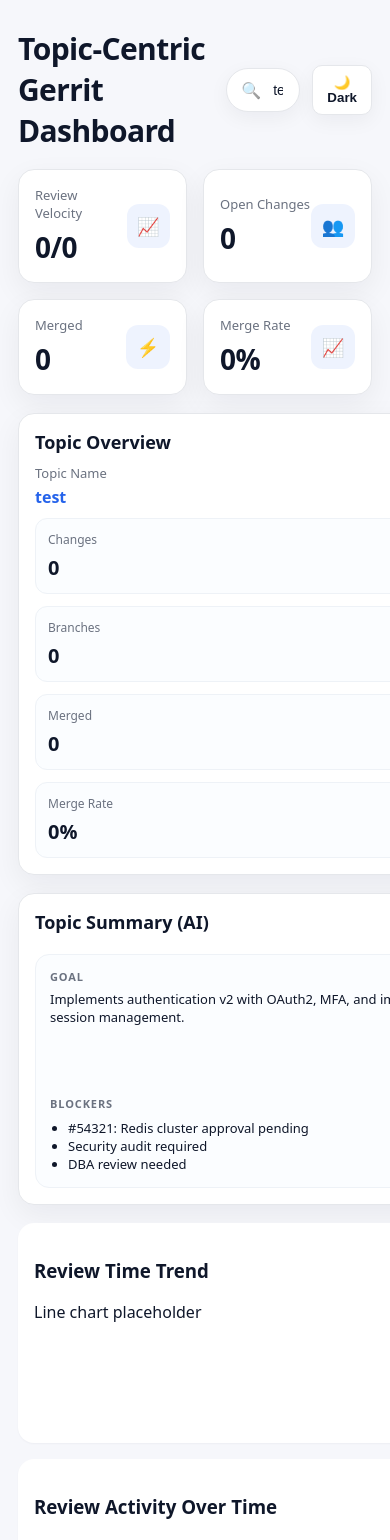
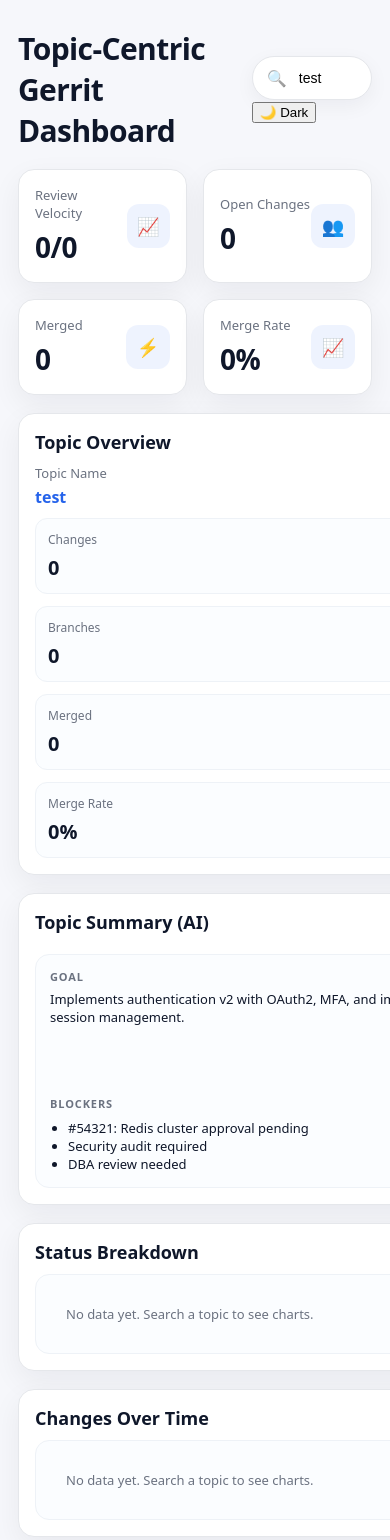
Before and after one commit to neginjanfada/topic-centric-gerrit-dashboard, a React app in the folder frontend/: page / in a window 390 px wide. Shown: the top 1540 px of the page. Built offline with nearby package versions, Linux system fonts and the light colour scheme; no server answers; the HTML template or start-up script is replaced by a standard one.

Commit message:
Improve charts styling and match Figma design

```diff
--- a/frontend/package.json
+++ b/frontend/package.json
@@ -11,7 +11,8 @@
   },
   "dependencies": {
     "react": "^19.2.0",
-    "react-dom": "^19.2.0"
+    "react-dom": "^19.2.0",
+    "recharts": "^3.7.0"
   },
   "devDependencies": {
     "@eslint/js": "^9.39.1",
--- a/frontend/src/App.css
+++ b/frontend/src/App.css
@@ -1,44 +1,18 @@
 :root {
   --bg: #f6f8fb;
   --card: #ffffff;
-  --cardSoft: #fbfdff;
-
   --text: #0f172a;
   --muted: #6b7280;
-
   --border: #e5e7eb;
-  --borderSoft: #eef2f7;
-
   --shadow: 0 10px 30px rgba(15, 23, 42, 0.06);
   --radius: 16px;
-
   --blue: #2563eb;
-  --iconBg: rgba(37, 99, 235, 0.08);
-}
-
-:root[data-theme="dark"] {
-  --bg: #0b1220;
-  --card: #0f172a;
-  --cardSoft: #111c2f;
-
-  --text: #e5e7eb;
-  --muted: #9ca3af;
-
-  --border: rgba(255, 255, 255, 0.12);
-  --borderSoft: rgba(255, 255, 255, 0.08);
-
-  --shadow: 0 10px 30px rgba(0, 0, 0, 0.45);
-
-  --blue: #60a5fa;
-  --iconBg: rgba(96, 165, 250, 0.16);
 }
 
 * { box-sizing: border-box; }
-
 body {
   margin: 0;
-  font-family: ui-sans-serif, system-ui, -apple-system, Segoe UI, Roboto, Arial,
-    "Apple Color Emoji", "Segoe UI Emoji";
+  font-family: ui-sans-serif, system-ui, -apple-system, Segoe UI, Roboto, Arial, "Apple Color Emoji", "Segoe UI Emoji";
   background: var(--bg);
   color: var(--text);
 }
@@ -54,7 +28,6 @@ body {
   font-size: 30px;
   font-weight: 800;
   letter-spacing: -0.02em;
-  color: var(--text) !important;
 }
 
 .topbar {
@@ -65,16 +38,10 @@ body {
   margin-bottom: 18px;
 }
 
-.topbarRight {
-  display: flex;
-  align-items: center;
-  gap: 12px;
-}
-
 .searchBox {
   width: 420px;
   max-width: 48vw;
-  background: var(--card);
+  background: #fff;
   border: 1px solid var(--border);
   border-radius: 999px;
   padding: 10px 14px;
@@ -92,18 +59,11 @@ body {
   width: 100%;
   font-size: 14px;
   background: transparent;
-  color: var(--text);
 }
 
-.themeBtn {
-  background: var(--card);
-  color: var(--text);
-  border: 1px solid var(--border);
-  padding: 9px 14px;
-  border-radius: 10px;
-  font-weight: 800;
-  cursor: pointer;
-  box-shadow: 0 6px 20px rgba(15, 23, 42, 0.05);
+.searchInput:disabled {
+  opacity: 0.6;
+  cursor: not-allowed;
 }
 
 .statsRow {
@@ -125,7 +85,7 @@ body {
 }
 
 .statLabel { font-size: 13px; color: var(--muted); margin-bottom: 6px; }
-.statValue { font-size: 28px; font-weight: 800; letter-spacing: -0.02em; color: var(--text); }
+.statValue { font-size: 28px; font-weight: 800; letter-spacing: -0.02em; }
 
 .statIcon {
   width: 44px;
@@ -133,7 +93,7 @@ body {
   border-radius: 12px;
   display: grid;
   place-items: center;
-  background: var(--iconBg);
+  background: rgba(37, 99, 235, 0.08);
   font-size: 18px;
 }
 
@@ -162,7 +122,6 @@ body {
   font-size: 18px;
   font-weight: 800;
   margin-bottom: 10px;
-  color: var(--text);
 }
 
 .cardHeaderRow {
@@ -176,10 +135,7 @@ body {
 .muted { color: var(--muted); font-size: 13px; }
 .bold { font-weight: 800; }
 .link { color: var(--blue); font-weight: 700; cursor: pointer; }
-.mono {
-  font-family: ui-monospace, SFMono-Regular, Menlo, Monaco, Consolas,
-    "Liberation Mono", "Courier New", monospace;
-}
+.mono { font-family: ui-monospace, SFMono-Regular, Menlo, Monaco, Consolas, "Liberation Mono", "Courier New", monospace; }
 
 .primaryBtn {
   background: var(--blue);
@@ -205,22 +161,22 @@ body {
 }
 
 .miniStat {
-  border: 1px solid var(--borderSoft);
+  border: 1px solid #eef2f7;
   border-radius: 12px;
   padding: 12px;
-  background: var(--cardSoft);
+  background: #fbfdff;
 }
 
 .miniLabel { color: var(--muted); font-size: 12px; margin-bottom: 6px; }
-.miniValue { font-size: 20px; font-weight: 900; color: var(--text); }
+.miniValue { font-size: 20px; font-weight: 900; }
 
 .span2 { grid-column: 1 / -1; }
 
 .listBox {
-  border: 1px solid var(--borderSoft);
+  border: 1px solid #eef2f7;
   border-radius: 14px;
   padding: 10px;
-  background: var(--cardSoft);
+  background: #fbfdff;
 }
 
 .listRow {
@@ -229,35 +185,27 @@ body {
   gap: 12px;
   padding: 10px 10px;
   border-radius: 12px;
-  color: var(--text);
 }
 
-.listRow + .listRow { border-top: 1px solid var(--borderSoft); }
+.listRow + .listRow { border-top: 1px solid #eef2f7; }
 
 .summaryBox {
-  border: 1px solid var(--borderSoft);
+  border: 1px solid #eef2f7;
   border-radius: 14px;
-  background: var(--cardSoft);
+  background: #fbfdff;
   padding: 14px;
   display: grid;
   grid-template-columns: repeat(4, 1fr);
   gap: 14px;
 }
 
-.summaryLabel {
-  font-size: 11px;
-  color: var(--muted);
-  font-weight: 800;
-  letter-spacing: 0.08em;
-}
-
-.summaryText { margin-top: 6px; font-size: 13px; line-height: 1.4; color: var(--text); }
+.summaryLabel { font-size: 11px; color: var(--muted); font-weight: 800; letter-spacing: 0.08em; }
+.summaryText { margin-top: 6px; font-size: 13px; line-height: 1.4; }
 
 .summaryList {
   margin: 8px 0 0;
   padding-left: 18px;
   font-size: 13px;
-  color: var(--text);
 }
 
 .activityList, .contributorsList {
@@ -266,32 +214,18 @@ body {
   gap: 10px;
 }
 
-/* Scroll support for Recent Activity */
-.activityScroll {
-  max-height: 240px;
-  overflow-y: auto;
-  padding-right: 6px;
-}
-
-/* nice scrollbar */
-.activityScroll::-webkit-scrollbar { width: 8px; }
-.activityScroll::-webkit-scrollbar-thumb {
-  background: var(--border);
-  border-radius: 999px;
-}
-
 .activityItem {
-  border: 1px solid var(--borderSoft);
+  border: 1px solid #eef2f7;
   border-radius: 14px;
   padding: 12px;
-  background: var(--card);
+  background: #fff;
 }
 
 .contribRow {
-  border: 1px solid var(--borderSoft);
+  border: 1px solid #eef2f7;
   border-radius: 14px;
   padding: 12px;
-  background: var(--card);
+  background: #fff;
   display: grid;
   grid-template-columns: 40px 1fr 60px;
   gap: 12px;
@@ -302,11 +236,11 @@ body {
   width: 36px;
   height: 36px;
   border-radius: 999px;
-  background: var(--iconBg);
+  background: rgba(37, 99, 235, 0.12);
   display: grid;
   place-items: center;
   font-weight: 900;
-  color: var(--blue);
+  color: #1e3a8a;
 }
 
 .contribTotal {
@@ -316,7 +250,7 @@ body {
 
 .tableWrap {
   overflow: auto;
-  border: 1px solid var(--borderSoft);
+  border: 1px solid #eef2f7;
   border-radius: 14px;
 }
 
@@ -324,15 +258,14 @@ body {
   width: 100%;
   border-collapse: collapse;
   min-width: 900px;
-  background: var(--card);
+  background: #fff;
 }
 
 .table th, .table td {
   padding: 14px 12px;
-  border-bottom: 1px solid var(--borderSoft);
+  border-bottom: 1px solid #eef2f7;
   text-align: left;
   font-size: 14px;
-  color: var(--text);
 }
 
 .table th {
@@ -340,7 +273,7 @@ body {
   font-weight: 800;
   font-size: 12px;
   letter-spacing: 0.04em;
-  background: var(--cardSoft);
+  background: #fbfdff;
 }
 
 .pill {
@@ -351,10 +284,12 @@ body {
   font-size: 12px;
 }
 
-.pillGreen { background: rgba(34, 197, 94, 0.15); color: #22c55e; }
-.pillAmber { background: rgba(245, 158, 11, 0.18); color: #f59e0b; }
+.pillGreen { background: rgba(34, 197, 94, 0.15); color: #166534; }
+.pillAmber { background: rgba(245, 158, 11, 0.18); color: #92400e; }
 
-/* Velocity Card Alignment (your existing classes) */
+/* =========================
+   Velocity Card Alignment
+   ========================= */
 .velocity-list {
   display: flex;
   flex-direction: column;
@@ -362,10 +297,10 @@ body {
 }
 
 .velocity-row {
-  border: 1px solid var(--borderSoft);
+  border: 1px solid #eef2f7;
   border-radius: 12px;
   padding: 10px 12px;
-  background: var(--cardSoft);
+  background: #fbfdff;
 
   display: grid;
   grid-template-columns: 1fr auto;
@@ -387,6 +322,29 @@ body {
   white-space: nowrap;
 }
 
+/* ✅ Loading State UI */
+.loadingBox {
+  margin: 12px 0 18px;
+  padding: 12px 14px;
+  border: 1px solid var(--border);
+  border-radius: 12px;
+  background: var(--card);
+  color: var(--muted);
+  font-weight: 700;
+  box-shadow: var(--shadow);
+}
+.chartsGrid {
+  display: grid;
+  grid-template-columns: 1fr 1fr;
+  gap: 18px;
+}
+
+@media (max-width: 980px) {
+  .chartsGrid {
+    grid-template-columns: 1fr;
+  }
+}
+
 @media (max-width: 980px) {
   .content { grid-template-columns: 1fr; }
   .searchBox { width: 100%; max-width: 100%; }
--- a/frontend/src/App.jsx
+++ b/frontend/src/App.jsx
@@ -242,7 +242,6 @@ export default function App() {
   useEffect(() => {
       let cancelled = false;
 
-    setLoading(true);
       fetch(`/api/changes?topic=${encodeURIComponent(topic)}`)
         .then((res) => res.json())
         .then((data) => {
@@ -259,6 +258,12 @@ export default function App() {
         cancelled = true;
       };
     }, [topic]);
+
+    const handleSearchSubmit = (e) => {
+      e.preventDefault();
+      setLoading(true);
+      setTopic(topicInput.trim() || "test");
+    };
 
   const metrics = useMemo(() => {
     const totalChanges = changes.length;
@@ -301,10 +306,7 @@ export default function App() {
         <div className="topbarRight">
           <form
             className="searchBox"
-            onSubmit={(e) => {
-              e.preventDefault();
-              setTopic(topicInput.trim() || "test");
-            }}
+            onSubmit={handleSearchSubmit}
           >
             <span className="searchIcon">🔍</span>
             <input
@@ -340,7 +342,7 @@ export default function App() {
         <div className="leftCol">
           <TopicOverviewCard topic={topic} metrics={metrics} />
           <TopicSummaryCard />
-          <ChartsGrid />
+          <ChartsGrid changes={changes} />
           <ChangesTable changes={changes} />
         </div>
 
--- a/frontend/src/components/ChartsGrid.css
+++ b/frontend/src/components/ChartsGrid.css
@@ -1,15 +1,73 @@
 .chartsGrid {
   display: grid;
-  grid-template-columns: repeat(2, 1fr);
-  gap: 16px;
-  width: 100%;
-  margin-top: 0;
+  grid-template-columns: 1fr 1fr;
+  gap: 18px;
 }
 
 .chartCard {
-  background: #ffffff;
-  border-radius: 16px;
+  background: var(--card);
+  border: 1px solid var(--border);
+  border-radius: var(--radius);
+  box-shadow: var(--shadow);
   padding: 16px;
-  box-shadow: 0 1px 2px rgba(16, 24, 40, 0.04);
-  min-height: 220px;
 }
+
+.chartTitle {
+  font-size: 18px;
+  font-weight: 800;
+  margin-bottom: 10px;
+}
+
+.chartBody {
+  border: 1px solid #eef2f7;
+  border-radius: 14px;
+  background: #fbfdff;
+  padding: 12px;
+}
+
+/* Subtle grid color for recharts */
+:root {
+  --grid: rgba(15, 23, 42, 0.10);
+  --chart1: #2563eb; /* primary blue */
+  --chart2: rgba(37, 99, 235, 0.60); /* softer blue */
+}
+
+/* If you already use a dark mode data attribute, this will match it */
+[data-theme="dark"] {
+  --grid: rgba(255, 255, 255, 0.14);
+  --chart1: #60a5fa;
+  --chart2: rgba(96, 165, 250, 0.55);
+}
+
+.chartEmpty {
+  color: var(--muted);
+  font-size: 13px;
+  padding: 18px;
+}
+
+/* Nice tooltip matching your cards */
+.chartTooltip {
+  background: var(--card);
+  border: 1px solid var(--border);
+  border-radius: 12px;
+  padding: 10px 12px;
+  box-shadow: 0 12px 28px rgba(15, 23, 42, 0.12);
+}
+
+.chartTooltipLabel {
+  color: var(--muted);
+  font-size: 12px;
+  margin-bottom: 4px;
+}
+
+.chartTooltipValue {
+  font-size: 14px;
+  font-weight: 800;
+  color: var(--text);
+}
+
+@media (max-width: 980px) {
+  .chartsGrid {
+    grid-template-columns: 1fr;
+  }
+}
--- a/frontend/src/components/ChartsGrid.jsx
+++ b/frontend/src/components/ChartsGrid.jsx
@@ -1,37 +1,186 @@
 import "./ChartsGrid.css";
+import {
+  ResponsiveContainer,
+  BarChart,
+  Bar,
+  LineChart,
+  Line,
+  XAxis,
+  YAxis,
+  Tooltip,
+  CartesianGrid,
+} from "recharts";
 
-export default function ChartsGrid() {
+function Card({ title, children }) {
   return (
-    <section className="chartsGrid">
-      <ChartCard
-        title="Review Time Trend"
-        placeholder="Line chart placeholder"
-      />
-      <ChartCard
-        title="Change Status Distribution"
-        placeholder="Donut chart placeholder"
-      />
-      <ChartCard
-        title="Review Activity Over Time"
-        placeholder="Area chart placeholder"
-      />
-      <ChartCard
-        title="Changes by Repository"
-        placeholder="Bar chart placeholder"
-      />
-    </section>
+    <div className="chartCard">
+      <div className="chartTitle">{title}</div>
+      <div className="chartBody">{children}</div>
+    </div>
   );
 }
 
-function ChartCard({ title, placeholder }) {
+function formatDay(iso) {
+  return iso ? iso.slice(0, 10) : "";
+}
+
+function buildStatusData(changes) {
+  const order = ["NEW", "MERGED", "ABANDONED", "DRAFT"];
+  const counts = new Map(order.map((s) => [s, 0]));
+
+  for (const c of changes) {
+    const s = c.status || "UNKNOWN";
+    counts.set(s, (counts.get(s) || 0) + 1);
+  }
+
+  // Keep only statuses that appear (but preserve the order)
+  return order
+    .map((name) => ({ name, value: counts.get(name) || 0 }))
+    .filter((x) => x.value > 0);
+}
+
+function buildRepoData(changes) {
+  const map = new Map();
+  for (const c of changes) {
+    const repo = c.project || "Unknown";
+    map.set(repo, (map.get(repo) || 0) + 1);
+  }
+  const arr = Array.from(map.entries()).map(([name, value]) => ({ name, value }));
+  arr.sort((a, b) => b.value - a.value);
+  return arr.slice(0, 6);
+}
+
+function buildTimeSeriesDaily(changes) {
+  const byDay = new Map();
+  for (const c of changes) {
+    const d = formatDay(c.created);
+    if (!d) continue;
+    byDay.set(d, (byDay.get(d) || 0) + 1);
+  }
+  return Array.from(byDay.entries())
+    .map(([date, value]) => ({ date, value }))
+    .sort((a, b) => a.date.localeCompare(b.date));
+}
+
+function NiceTooltip({ active, payload, label }) {
+  if (!active || !payload?.length) return null;
+  const v = payload[0]?.value;
   return (
-    <div className="chartCard">
-      <h3 className="chartTitle">{title}</h3>
-
-      <div className="chartBody">
-        <div className="chartGridBackground" />
-        <span className="chartPlaceholder">{placeholder}</span>
-      </div>
+    <div className="chartTooltip">
+      <div className="chartTooltipLabel">{label}</div>
+      <div className="chartTooltipValue">{v}</div>
     </div>
   );
 }
+
+export default function ChartsGrid({ changes = [] }) {
+  const hasData = changes.length > 0;
+
+  const statusData = buildStatusData(changes);
+  const repoData = buildRepoData(changes);
+  const timeData = buildTimeSeriesDaily(changes);
+
+  const axisTick = { fill: "var(--muted)", fontSize: 12 };
+  const axisLine = { stroke: "var(--border)" };
+
+  return (
+    <div className="chartsGrid">
+      <Card title="Status Breakdown">
+        {!hasData ? (
+          <div className="chartEmpty">No data yet. Search a topic to see charts.</div>
+        ) : (
+          <ResponsiveContainer width="100%" height={240}>
+            <BarChart data={statusData} margin={{ top: 12, right: 8, left: 0, bottom: 8 }}>
+              <CartesianGrid stroke="var(--grid)" strokeDasharray="4 6" vertical={false} />
+              <XAxis
+                dataKey="name"
+                tick={axisTick}
+                axisLine={axisLine}
+                tickLine={false}
+                tickMargin={10}
+              />
+              <YAxis
+                allowDecimals={false}
+                tick={axisTick}
+                axisLine={false}
+                tickLine={false}
+                width={28}
+              />
+              <Tooltip content={<NiceTooltip />} />
+              <Bar dataKey="value" fill="var(--chart1)" radius={[12, 12, 12, 12]} />
+            </BarChart>
+          </ResponsiveContainer>
+        )}
+      </Card>
+
+      <Card title="Changes Over Time">
+        {!hasData ? (
+          <div className="chartEmpty">No data yet. Search a topic to see charts.</div>
+        ) : (
+          <ResponsiveContainer width="100%" height={240}>
+            <LineChart data={timeData} margin={{ top: 12, right: 10, left: 0, bottom: 8 }}>
+              <CartesianGrid stroke="var(--grid)" strokeDasharray="4 6" vertical={false} />
+              <XAxis
+                dataKey="date"
+                tick={axisTick}
+                axisLine={axisLine}
+                tickLine={false}
+                tickMargin={10}
+                minTickGap={24}
+              />
+              <YAxis
+                allowDecimals={false}
+                tick={axisTick}
+                axisLine={false}
+                tickLine={false}
+                width={28}
+              />
+              <Tooltip content={<NiceTooltip />} />
+              <Line
+                type="monotone"
+                dataKey="value"
+                stroke="var(--chart1)"
+                strokeWidth={3}
+                dot={{ r: 3, strokeWidth: 2, stroke: "var(--chart1)", fill: "var(--card)" }}
+                activeDot={{ r: 5 }}
+              />
+            </LineChart>
+          </ResponsiveContainer>
+        )}
+      </Card>
+
+      <Card title="Top Repositories">
+        {!hasData ? (
+          <div className="chartEmpty">No data yet. Search a topic to see charts.</div>
+        ) : (
+          <ResponsiveContainer width="100%" height={260}>
+            <BarChart
+              data={repoData}
+              layout="vertical"
+              margin={{ top: 10, right: 10, left: 10, bottom: 6 }}
+            >
+              <CartesianGrid stroke="var(--grid)" strokeDasharray="4 6" horizontal={false} />
+              <XAxis
+                type="number"
+                allowDecimals={false}
+                tick={axisTick}
+                axisLine={axisLine}
+                tickLine={false}
+              />
+              <YAxis
+                type="category"
+                dataKey="name"
+                width={90}
+                tick={axisTick}
+                axisLine={false}
+                tickLine={false}
+              />
+              <Tooltip content={<NiceTooltip />} />
+              <Bar dataKey="value" fill="var(--chart2)" radius={[12, 12, 12, 12]} />
+            </BarChart>
+          </ResponsiveContainer>
+        )}
+      </Card>
+    </div>
+  );
+}
```
Also changed, not shown: 1 other file (tests, documents, lock files or other folders). Lines whose indentation alone changed are shown as unchanged.
